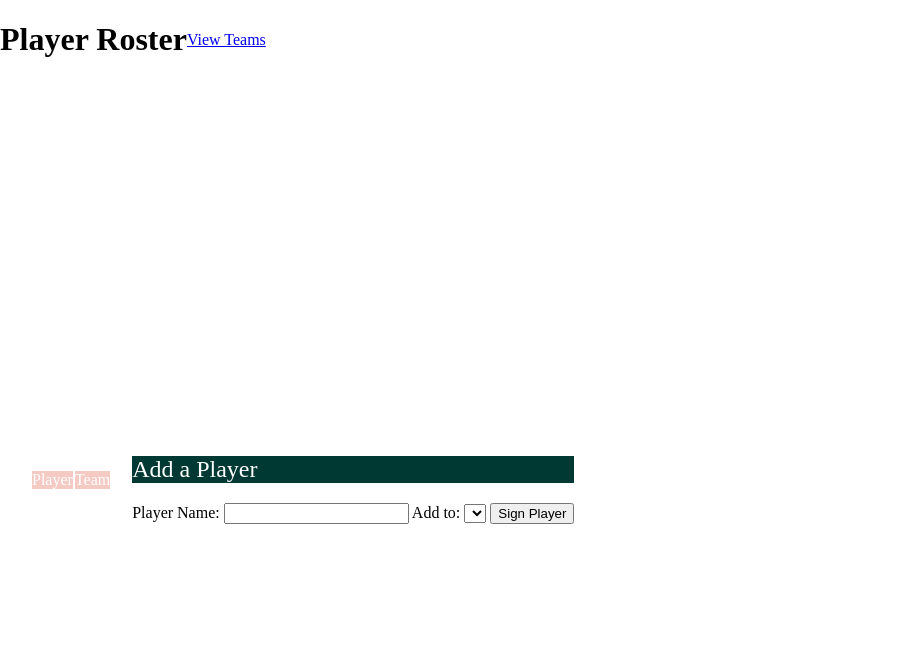
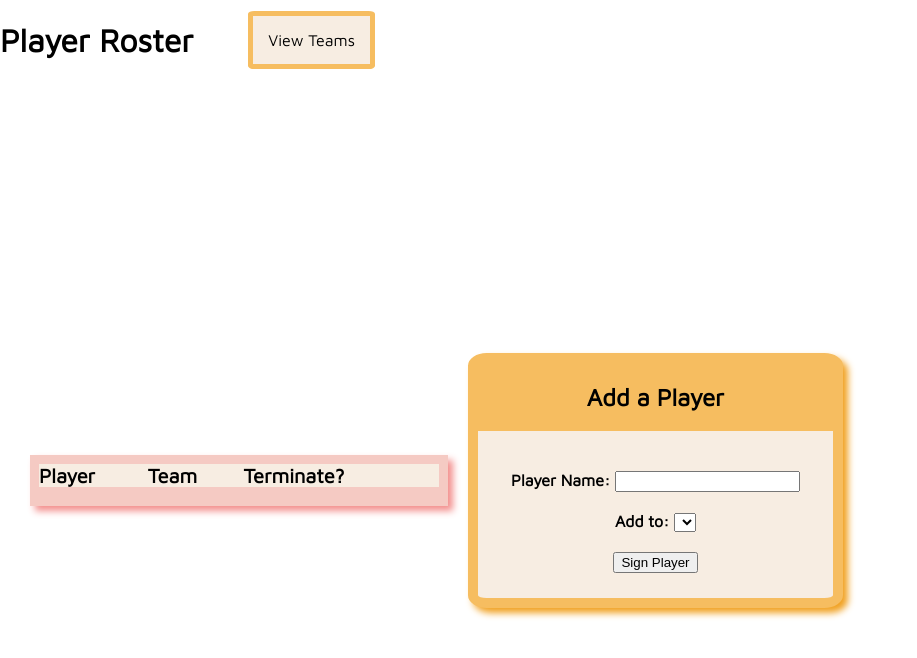
Before and after one commit to Allison-Ause/team-builder, a plain HTML site: page players-page/index.html in a window 1280 px wide. Shown: the whole page, without its empty margins (0-917 px from the left). Drawn offline with nearby package versions, Linux system fonts and the light colour scheme.

Commit message:
added some css styling

```diff
--- a/components/Players.js
+++ b/components/Players.js
@@ -22,7 +22,6 @@ function Player({ player, handleRemovePlayer }) {
     name.append(h2);
 
     const team = document.createElement('td');
-    console.log(player);
     team.textContent = player.team.name;
 
     const button = document.createElement('button');
--- a/players-page/index.html
+++ b/players-page/index.html
@@ -22,14 +22,14 @@
         <!-- <img src="./assets/html_css_js.png"> -->
         <h1>Player Roster</h1>
         <nav>
-            <a href="../">View Teams</a>
+            <a href="../" class="top-link">View Teams</a>
         </nav>
         <div id="user"></div>
     </header>
 
     <main>
         <form id="add-player">
-            <h2 class="heading">Add a Player</h2>
+            <h2 id="add-player-heading">Add a Player</h2>
             <label>
                 <span>Player Name:</span>
                 <input name="name" required></input>
@@ -43,15 +43,18 @@
             <button>Sign Player</button>
         </form>
 
+        <div id="table-container">
             <table id="player-table">
                 <thead class="heading">
                     <tr>
                         <td>Player</td>
                         <td>Team</td>
+                        <td>Terminate?</td>
                     </tr>
                 </thead>
                 <tbody id="players"></tbody>
             </table>
+        </div>
 
     </main>
 
--- a/players-page/players-page.js
+++ b/players-page/players-page.js
@@ -29,7 +29,7 @@ async function handleAddPlayer(playerName, teamId) {
     const player = await addPlayer(playerName, teamId);
 
     const team = await findById(teams, Number(teamId));
-    console.log(team);
+
     player.team = team;
     players.unshift(player);
 
--- a/styles/home.css
+++ b/styles/home.css
@@ -1,19 +1,40 @@
+
+@import url('https://fonts.googleapis.com/css2?family=Maven+Pro&display=swap');
 
 header {
     background-color: white;
     color: #003934;
+    font-family: 'Maven Pro', sans-serif;
+}
+
+a {
+    text-decoration: none;
+    font-family: 'Maven Pro', sans-serif;
+}
+
+.top-link {
+    display: block;
+    text-align: right;
+    margin-left: 55px;
+    background-color: #F7EDE2;
+    padding: 15px;
+    border-radius: 5%;
+    font-family: 'Maven Pro', sans-serif;
 }
 
 body {
+    font-family: 'Maven Pro', sans-serif;
     background-color: #F6BD60;
 }
 
 #second-header {
     text-align: center;
-    border-bottom: 5px solid;
+    border-bottom: 10px solid white;
     padding-bottom: 15px;
-    color: white;
+    color: black;
     text-decoration: underline;
+    font-family: 'Maven Pro', sans-serif;
+    font-size: 40px;
 }
 
 #teams-list {
@@ -34,3 +55,15 @@ body {
     border: 9px solid #F5CAC3;
     box-shadow: 5px 5px 7px #f38f8d;
 }
+
+.team h2 {
+    background-color: #F5CAC3;
+    padding-bottom: 20px;
+    padding-top: 20px;
+    margin-top: 0px;
+    font-size: 30px;
+}
+
+.player h3 {
+    font-weight: normal;
+}
--- a/styles/main.css
+++ b/styles/main.css
@@ -1,3 +1,6 @@
+@import url('https://fonts.googleapis.com/css2?family=Maven+Pro&display=swap');
+
+
 :root {
     --background: rgb(224, 234, 247);
     --header-background: white;
@@ -14,6 +17,21 @@ header {
     top: 0;
     display: flex;
     align-items: center;
+    font-family: 'Maven Pro', sans-serif;
+}
+
+
+
+.top-link {
+    display: block;
+    text-align: right;
+    margin-left: 55px;
+    background-color: #F7EDE2;
+    border: solid 5px #F6BD60;
+    color: black;
+    padding: 15px;
+    border-radius: 5%;
+    font-family: 'Maven Pro', sans-serif;
 }
 
 #user {
@@ -21,11 +39,13 @@ header {
     margin-right: 20px;
     text-align: right;
     display: grid;
+    font-family: 'Maven Pro', sans-serif;
 }
 
 #user a {
     font-size: .8em;
     color:steelblue;
+    font-family: 'Maven Pro', sans-serif;
 }
 
 .hidden {
--- a/styles/players-page.css
+++ b/styles/players-page.css
@@ -1,3 +1,5 @@
+@import url('https://fonts.googleapis.com/css2?family=Maven+Pro&display=swap');
+
 
 main {
     padding: 30px;
@@ -7,22 +9,82 @@ main {
     justify-content: flex-end;
     align-items: center;
     gap: 20px;
+    font-family: 'Maven Pro', sans-serif;
+}
+
+
+h1 {
+    font-family: 'Maven Pro', sans-serif;
+}
+
+a {
+    text-decoration: none;
+    font-family: 'Maven Pro', sans-serif;
+}
+
+#roster-link {
+    display: block;
+    text-align: right;
+    margin-left: 55px;
+    background-color: #F7EDE2;
+    padding: 15px;
+    border-radius: 5%;
+    font-family: 'Maven Pro', sans-serif;
+}
+
+#add-player {
+    display: flex;
+    flex-direction: column;
+    gap: 20px;
+    align-items: center;
+    width: 375px;
+    padding-bottom: 25px;
+    color: black;
+    font-weight: bold;
+    border-radius: 5%;
+    border: solid 10px #F6BD60;
+    box-shadow: 5px 5px 7px #f1a121;
+    background-color: #F7EDE2;
+    font-family: 'Maven Pro', sans-serif;
+
+}
+
+#add-player-heading {
+    background-color: #F6BD60;
+    padding-bottom: 20px;
+    padding-top: 20px;
+    margin-top: 0px;
+    width: 100%;
+    text-align: center;
+    font-family: 'Maven Pro', sans-serif;
+}
+
+table {
+    border-collapse: collapse;
+    width: 400px;
+    font-family: 'Maven Pro', sans-serif;
+
+}
+
+#table-container {
+    border: 9px solid #F5CAC3;
+    box-shadow: 5px 5px 7px #f38f8d;
 }
 
 thead, .heading {
-    background: #003934;
-    color: white;
-    font-weight: normal;
+    font-weight: bold;
+    font-size: 20px;
+    border-bottom: solid 10px #F5CAC3;
 }
 
 tr:nth-child(even) {
+    background: #F5CAC3;
+}
+
+tr:nth-child(odd) {
     background: #F7EDE2;
 }
 
-tr:nth-child(odd) {
-    background: #F5CAC3;
+.player .delete:hover {
+    opacity: 1;
 }
-
-td, hs {
-    padding: 7px, 30px;
-}
```
Also changed, not shown: index.html (+1 -1 lines). Lines whose indentation alone changed are shown as unchanged.
